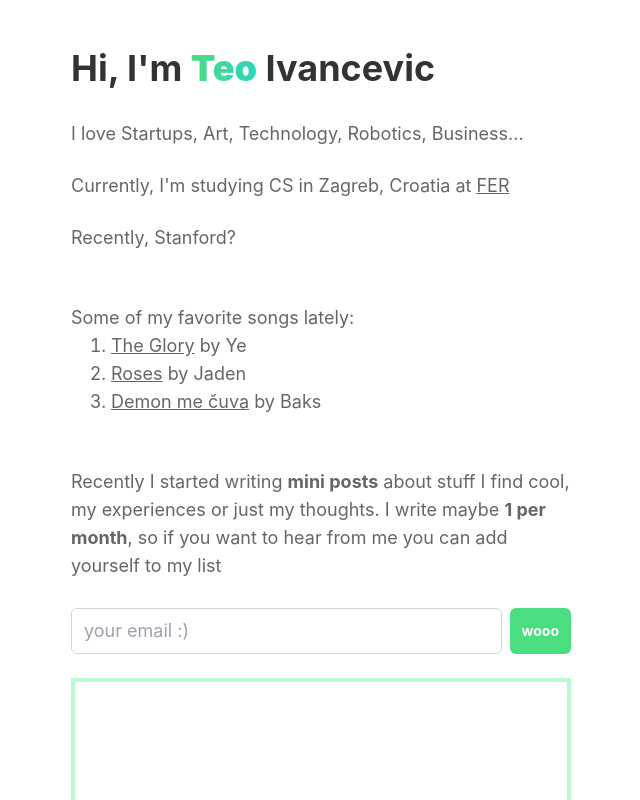
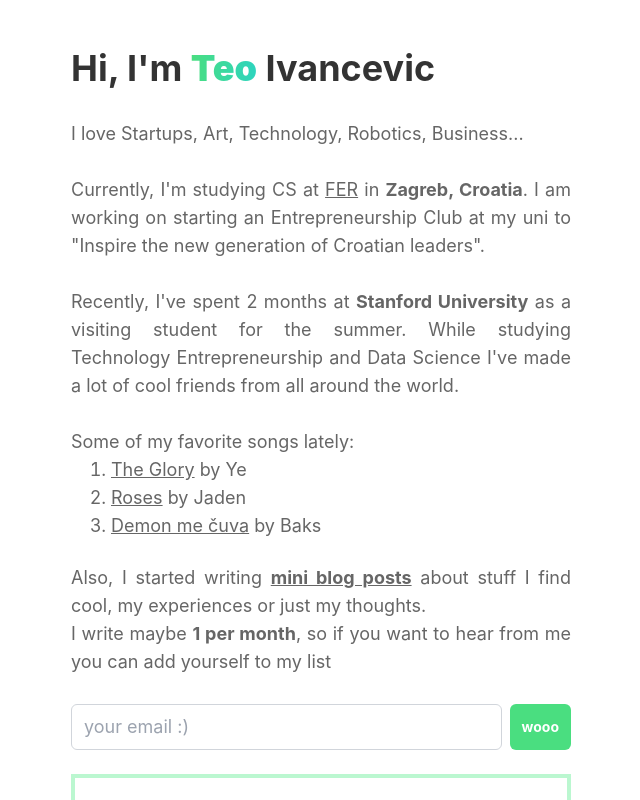
Before and after one commit to teoivancevic/teoivancevic.github.io, a React (Create React App) app: page / in a window 1280 px wide. Shown: the top 800 px of the page, without its empty margins (319-959 px from the left). Built offline with nearby package versions, Linux system fonts and the light colour scheme.

Commit message:
better text

```diff
--- a/src/PersonalLandingPage.js
+++ b/src/PersonalLandingPage.js
@@ -1,5 +1,6 @@
 import React, { useState } from 'react';
-import { Linkedin } from 'lucide-react';
+import { Linkedin, Rss } from 'lucide-react';
+
 
 const PersonalLandingPage = () => {
     const [email, setEmail] = useState('');
@@ -37,45 +38,31 @@ const PersonalLandingPage = () => {
           </h1> */}
         </header>
 
-        <main className="flex-grow text-lg">
+        <main className="flex-grow text-lg text-justify">
           <section className="mb-6">
             {/* <h2 className="text-lg font-semibold mb-2 text-[#666666]">About Me</h2> */}
             <p className="text-[#666666]">
               I love Startups, Art, Technology, Robotics, Business...
+              <br/><br/>
+              Currently, I'm studying CS at <a href='https://www.fer.unizg.hr/en' className='underline'>FER</a> in <strong>Zagreb, Croatia</strong>. I am working on starting an Entrepreneurship Club at my uni to "Inspire the new generation of Croatian leaders".
+              <br/><br/>
+              Recently, I've spent 2 months at <a href='https://www.stanford.edu/' className='font-bold hover:text-[#8C1515]'>Stanford University</a> as a visiting student for the summer. While studying Technology Entrepreneurship and Data Science I've made a lot of cool friends from all around the world.
+              <br/><br/>
+              Some of my favorite songs lately:
+              <ol className="text-[#666666] list-decimal pl-10">
+                <li><a href='https://www.youtube.com/watch?v=e-IAGmTuUmw' className='underline'>The Glory</a> by Ye</li>
+                <li><a href='https://www.youtube.com/watch?v=3c3XJ_HMB0A' className='underline'>Roses</a> by Jaden</li>
+                <li><a href='https://www.youtube.com/watch?v=BbYpktj1axw' className='underline'>Demon me čuva</a> by Baks</li>
+              </ol>
             </p>
           </section>
 
           <section className="mb-6">
-            {/* <h2 className="text-lg font-semibold mb-2 text-[#666666]">Education</h2> */}
-            <p className="text-[#666666]">
-                Currently, I'm studying CS in Zagreb, Croatia at <a href='https://www.fer.unizg.hr/en' className='underline'>FER</a>
-            </p>
-          </section>
-
-          <section className="mb-6">
-            {/* <h2 className="text-lg font-semibold mb-2 text-[#666666]">Interests</h2> */}
-            <p className="text-[#666666]">
-              Recently, Stanford?
-            </p>
-          </section>
-          <br/>
-          <section className="mb-6">
-            {/* <h2 className="text-lg font-semibold mb-2 text-[#666666]">Songs</h2> */}
-            <p className="text-[#666666]">
-              Some of my favorite songs lately:
-            </p>
-            <ol className="text-[#666666] list-decimal pl-10">
-                <li><a href='https://www.youtube.com/watch?v=e-IAGmTuUmw' className='underline'>The Glory</a> by Ye</li>
-                <li><a href='https://www.youtube.com/watch?v=3c3XJ_HMB0A' className='underline'>Roses</a> by Jaden</li>
-                <li><a href='https://www.youtube.com/watch?v=BbYpktj1axw' className='underline'>Demon me čuva</a> by Baks</li>
-            </ol>
-          </section>
-          <br/>
-          <section className="mb-6">
-
                 {/* <h2 className="text-lg font-semibold mb-2 text-[#444444]">Newsletter</h2> */}
                 <p className="text-[#666666]">
-                    Recently I started writing <strong>mini posts</strong> about stuff I find cool, my experiences or just my thoughts. I write maybe <strong>1 per month</strong>, so if you want to hear from me you can add yourself to my list
+                    Also, I started writing <a href='https://teoivancevic.substack.com' className='font-bold underline'>mini blog posts</a> about stuff I find cool, my experiences or just my thoughts.
+                    <br/>
+                    I write maybe <strong>1 per month</strong>, so if you want to hear from me you can add yourself to my list
                 </p>
                 <br/>
             {isSubmitted ? (
@@ -109,7 +96,7 @@ const PersonalLandingPage = () => {
 
         </main>
         <footer className="mt-8 pt-4 text-[#666666]">
-        <section>
+          <section>
             <p className="text-[#666666]">
                 I like getting emails, so if you want to talk about startups, tech, or literally anything, <a href="mailto:hey@teoivancevic.com" aria-label="Email" className='underline'>hit me up</a> :)
             </p>
@@ -131,8 +118,11 @@ const PersonalLandingPage = () => {
               {/* <a href="mailto:hey@teoivancevic.com" aria-label="Email">
                 <Mail className="text-[#666666] hover:text-[#444444]" size={20} />
               </a> */}
+              <a href="https://teoivancevic.substack.com" target="_blank" rel="noopener noreferrer" aria-label="Substack Newsletter">
+                <Rss className="text-[#666666] hover:text-[#FF6719]" size={20} />
+              </a>
               <a href="https://www.linkedin.com/in/teoivancevic" target="_blank" rel="noopener noreferrer" aria-label="LinkedIn Profile">
-                <Linkedin className="text-[#666666] hover:text-[#00669E]" size={20} />
+                <Linkedin className="text-[#666666] hover:text-[#0077B5]" size={20} />
               </a>
             </div>
 
```
